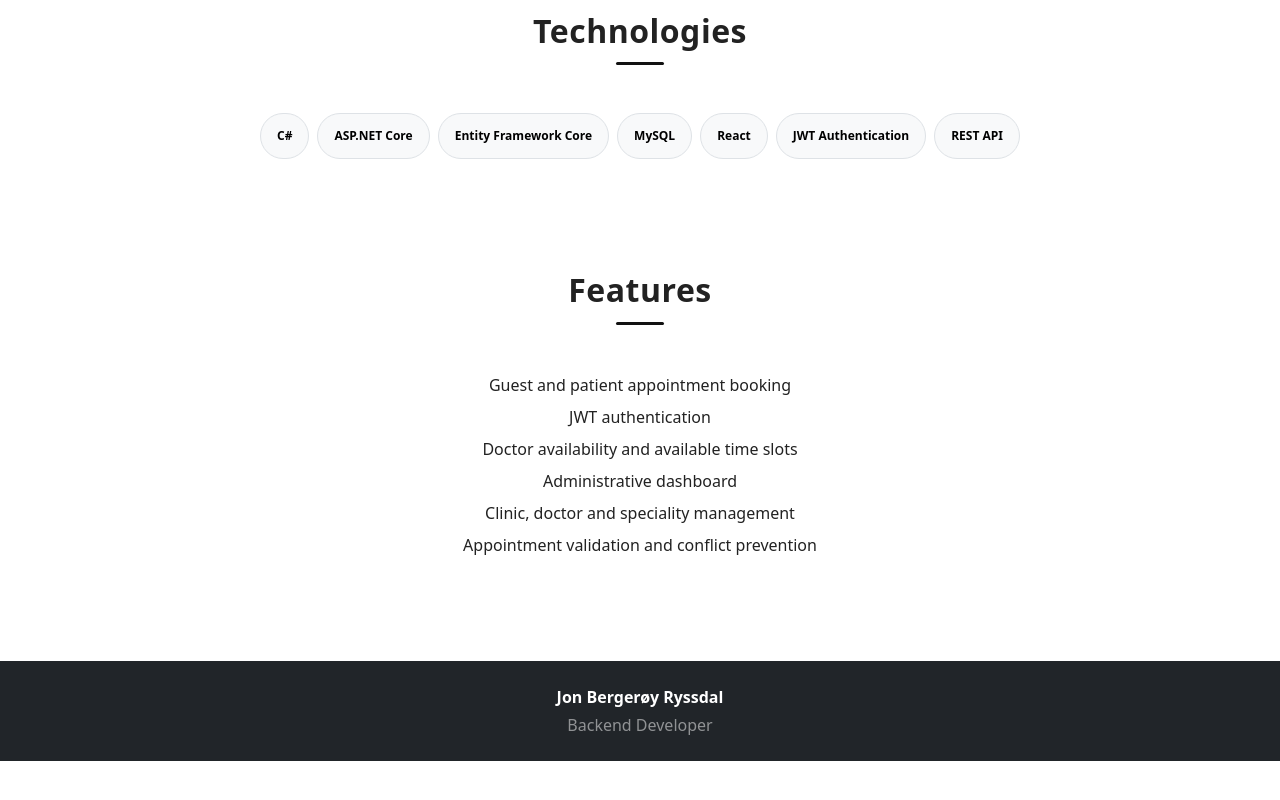
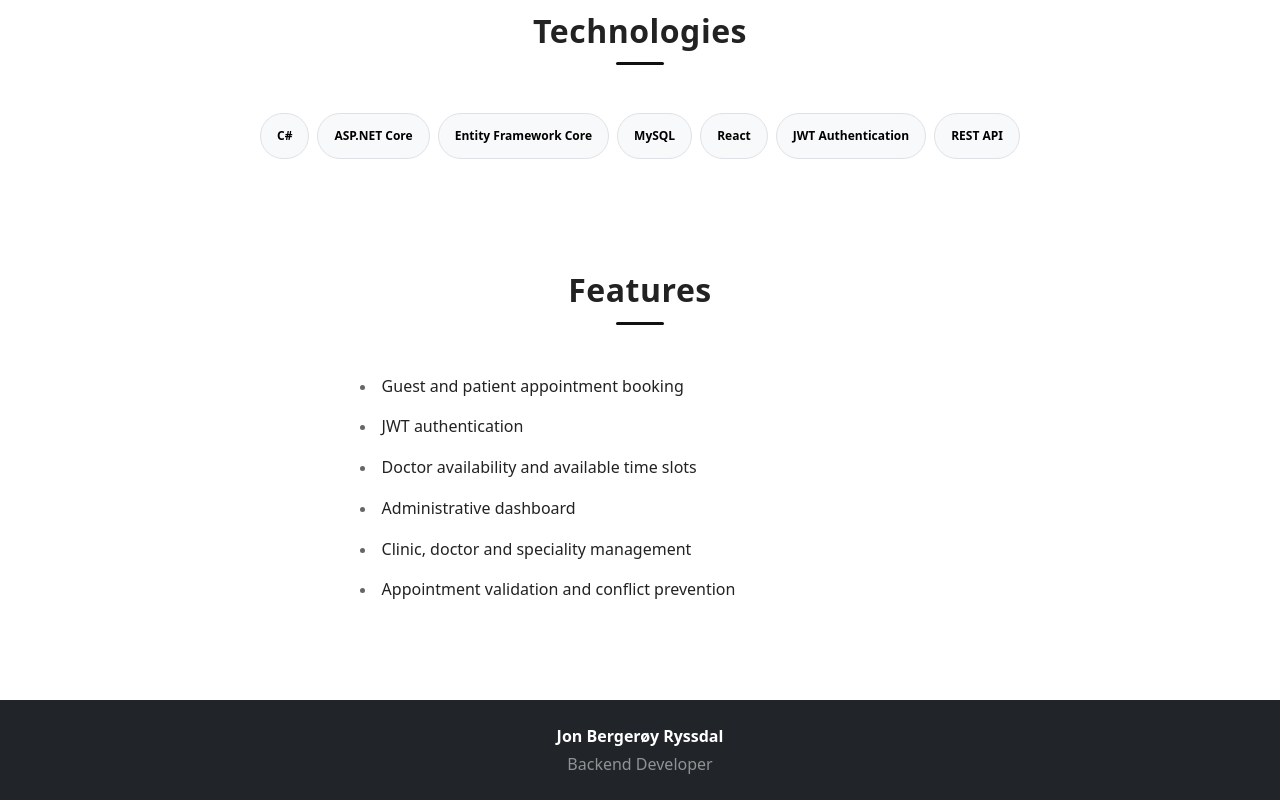
Before and after one commit to JonBergeroeyRyssdal/jonbergeroeyryssdal.github.io, a React (Vite) app: page /projects/doctors-appointment-booking in a window 1280 px wide. Shown: the part 1045-1845 px from the top of the page. Before the commit the page ends 1806 px from the top, so only its background shows below. Built offline with nearby package versions, Linux system fonts and the light colour scheme.

Commit message:
features

```diff
--- a/src/pages/ProjectPage.jsx
+++ b/src/pages/ProjectPage.jsx
@@ -65,9 +65,9 @@ function ProjectPage() {
           </div>
         </Section>
         <Section id="features" title="Features">
-          <div className="col-12 text-center">
-            <ul className="list-unstyled mb-0">
-              {project.features.map((feature) => <li key={feature} className="mb-2">{feature}</li>)}
+          <div className="col-12">
+            <ul className="project-features">
+              {project.features.map((feature) => <li key={feature}>{feature}</li>)}
             </ul>
           </div>
         </Section>
--- a/src/styles/global.css
+++ b/src/styles/global.css
@@ -213,6 +213,27 @@ img {
 }
 
 .hero .lead { font-size: 1.25rem; }
+.project-features {
+  max-width: 36rem;
+  margin: 0 auto;
+  padding-left: 1.5rem;
+  text-align: left;
+  line-height: 1.7;
+}
+
+.project-features li {
+  padding-left: 0.35rem;
+}
+
+.project-features li + li {
+  margin-top: 0.85rem;
+}
+
+.project-features li::marker {
+  color: var(--color-muted);
+  font-size: 0.8em;
+}
+
 .project-card { padding: 0 !important; overflow: hidden; }
 a:focus-visible { outline: 3px solid #3977d5; outline-offset: 4px; }
 @media (prefers-reduced-motion: reduce) {
```
